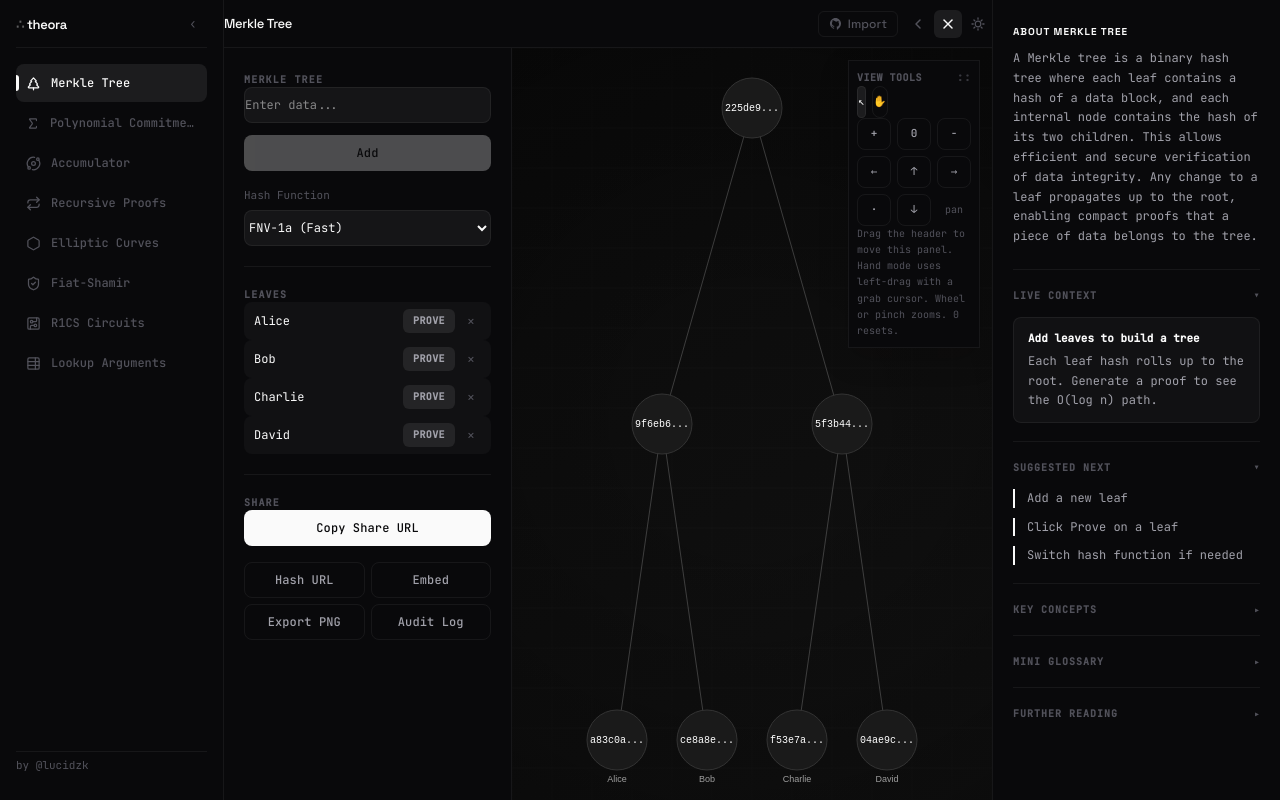
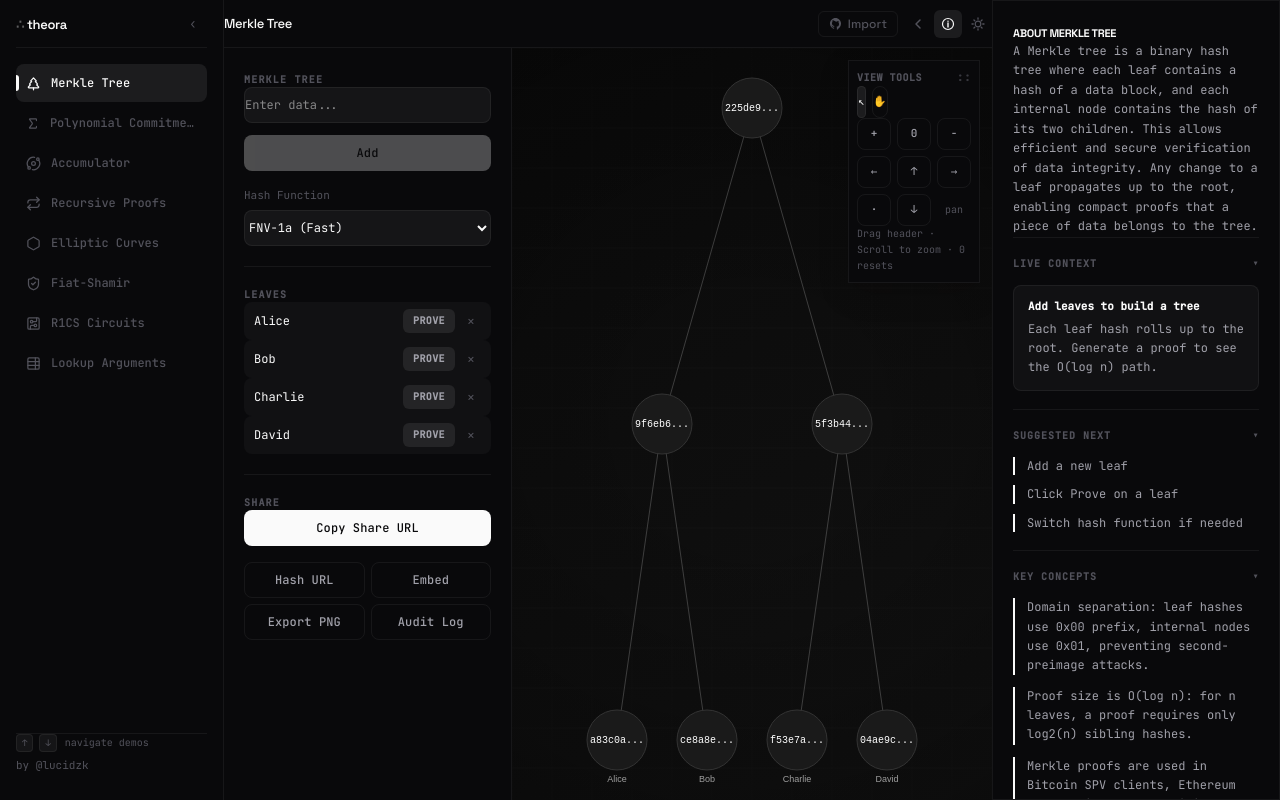
Before and after one commit to LucidSamuel/theora, a React (Vite) app: page / in a window 1280 px wide. Both pictures are taken after a click on the button "Explore Demos →". Built offline with nearby package versions, Linux system fonts and the light colour scheme.

Commit message:
ux: polish sweep — info icon, key concepts open, clickable refs, empty states, kbd nav, slider fill, toolbar hint

```diff
--- a/src/App.tsx
+++ b/src/App.tsx
@@ -1,4 +1,4 @@
-import { useEffect, useState } from 'react';
+import { useCallback, useEffect, useState } from 'react';
 import { useTheme } from '@/hooks/useTheme';
 import { useActiveDemo } from '@/hooks/useActiveDemo';
 import { Layout } from '@/components/layout/Layout';
@@ -13,6 +13,7 @@ import { EllipticDemo } from '@/demos/elliptic/EllipticDemo';
 import { FiatShamirDemo } from '@/demos/fiat-shamir/FiatShamirDemo';
 import { CircuitDemo } from '@/demos/circuit/CircuitDemo';
 import { LookupDemo } from '@/demos/lookup/LookupDemo';
+import { DEMOS } from '@/types';
 
 const DEMO_NAMES = {
   merkle: 'Merkle Tree',
@@ -34,6 +35,24 @@ export default function App() {
     document.body.classList.add('app-shell');
     return () => document.body.classList.remove('app-shell');
   }, []);
+
+  const navigateDemo = useCallback((dir: 1 | -1) => {
+    const ids = DEMOS.map((d) => d.id);
+    const idx = ids.indexOf(activeDemo);
+    const next = ids[(idx + dir + ids.length) % ids.length];
+    switchDemo(next);
+  }, [activeDemo, switchDemo]);
+
+  useEffect(() => {
+    const onKey = (e: KeyboardEvent) => {
+      const tag = (e.target as HTMLElement)?.tagName;
+      if (tag === 'INPUT' || tag === 'TEXTAREA' || tag === 'SELECT') return;
+      if (e.key === 'ArrowDown' || e.key === 'j') { e.preventDefault(); navigateDemo(1); }
+      if (e.key === 'ArrowUp' || e.key === 'k') { e.preventDefault(); navigateDemo(-1); }
+    };
+    window.addEventListener('keydown', onKey);
+    return () => window.removeEventListener('keydown', onKey);
+  }, [navigateDemo]);
 
   const renderDemo = () => {
     switch (activeDemo) {
--- a/src/components/layout/Header.tsx
+++ b/src/components/layout/Header.tsx
@@ -90,7 +90,7 @@ export function Header({ activeDemo, theme, onToggleTheme, onToggleInfo, onOpenI
 
   return (
     <header
-      className="flex items-center justify-between px-6 h-12 border-b"
+      className="flex items-center justify-between px-5 h-12 border-b"
       style={{
         backgroundColor: 'var(--bg-primary)',
         borderColor: 'var(--border)',
@@ -133,20 +133,11 @@ export function Header({ activeDemo, theme, onToggleTheme, onToggleInfo, onOpenI
             )}
           </svg>
         </HeaderBtn>
-        <HeaderBtn onClick={onToggleInfo} label="Toggle info" active={infoOpen}>
+        <HeaderBtn onClick={onToggleInfo} label="Toggle info panel" active={infoOpen}>
           <svg width="14" height="14" viewBox="0 0 14 14" fill="none">
-            {infoOpen ? (
-              <>
-                <line x1="3" y1="3" x2="11" y2="11" stroke="currentColor" strokeWidth="1.5" strokeLinecap="round"/>
-                <line x1="11" y1="3" x2="3" y2="11" stroke="currentColor" strokeWidth="1.5" strokeLinecap="round"/>
-              </>
-            ) : (
-              <>
-                <circle cx="7" cy="7" r="5.5" stroke="currentColor" strokeWidth="1.2"/>
-                <line x1="7" y1="6" x2="7" y2="10" stroke="currentColor" strokeWidth="1.4" strokeLinecap="round"/>
-                <circle cx="7" cy="4.2" r="0.7" fill="currentColor"/>
-              </>
-            )}
+            <circle cx="7" cy="7" r="5.5" stroke="currentColor" strokeWidth="1.2"/>
+            <line x1="7" y1="6" x2="7" y2="10" stroke="currentColor" strokeWidth="1.4" strokeLinecap="round"/>
+            <circle cx="7" cy="4.2" r="0.7" fill="currentColor"/>
           </svg>
         </HeaderBtn>
         <HeaderBtn onClick={onToggleTheme} label={`Switch to ${theme === 'dark' ? 'light' : 'dark'} mode`}>
--- a/src/components/layout/InfoPanel.tsx
+++ b/src/components/layout/InfoPanel.tsx
@@ -65,14 +65,17 @@ function CollapsibleSection({ title, defaultOpen = false, children }: Collapsibl
   );
 }
 
-const EXTRA_INFO: Record<DemoId, { concepts: string[]; resources: string[] }> = {
+const EXTRA_INFO: Record<DemoId, { concepts: string[]; resources: { label: string; url: string }[] }> = {
   merkle: {
     concepts: [
       'Domain separation: leaf hashes use 0x00 prefix, internal nodes use 0x01, preventing second-preimage attacks.',
       'Proof size is O(log n): for n leaves, a proof requires only log2(n) sibling hashes.',
       'Merkle proofs are used in Bitcoin SPV clients, Ethereum state tries, and certificate transparency logs.',
     ],
-    resources: ['RFC 6962 - Certificate Transparency', 'Merkle Tree in Bitcoin Wiki'],
+    resources: [
+      { label: 'RFC 6962 – Certificate Transparency', url: 'https://datatracker.ietf.org/doc/html/rfc6962' },
+      { label: 'Merkle Tree – Bitcoin Wiki', url: 'https://en.bitcoin.it/wiki/Merkle_tree' },
+    ],
   },
   polynomial: {
     concepts: [
@@ -80,7 +83,10 @@ const EXTRA_INFO: Record<DemoId, { concepts: string[]; resources: string[] }> =
       'The binding property ensures the committer cannot open to a different polynomial later.',
       'Polynomial commitments are the backbone of PlonK, Marlin, and EIP-4844 (proto-danksharding).',
     ],
-    resources: ['KZG10 paper by Kate, Zaverucha, Goldberg', 'Dankrad Feist - KZG Commitments'],
+    resources: [
+      { label: 'KZG10 – Kate, Zaverucha, Goldberg (IACR)', url: 'https://www.iacr.org/archive/asiacrypt2010/6477178/6477178.pdf' },
+      { label: 'Dankrad Feist – KZG Polynomial Commitments', url: 'https://dankradfeist.de/ethereum/2020/06/16/kate-polynomial-commitments.html' },
+    ],
   },
   accumulator: {
     concepts: [
@@ -88,7 +94,10 @@ const EXTRA_INFO: Record<DemoId, { concepts: string[]; resources: string[] }> =
       'Non-membership proofs are also possible using Bezout coefficients from the extended GCD.',
       'Accumulators are used in anonymous credentials, stateless blockchains, and revocation systems.',
     ],
-    resources: ['Boneh et al. - RSA Accumulators', 'Ozcelik et al. - Accumulators Survey'],
+    resources: [
+      { label: 'Boneh et al. – Batching Techniques for RSA', url: 'https://crypto.stanford.edu/~dabo/papers/RSAgroup.pdf' },
+      { label: 'Ozcelik et al. – Accumulators Survey (IACR)', url: 'https://eprint.iacr.org/2019/394' },
+    ],
   },
   recursive: {
     concepts: [
@@ -96,7 +105,10 @@ const EXTRA_INFO: Record<DemoId, { concepts: string[]; resources: string[] }> =
       'IVC (Incremental Verifiable Computation) compresses a chain of N computations into a single constant-size proof.',
       'Nova achieves folding without SNARKs for each step, only requiring a final SNARK at the end.',
     ],
-    resources: ['Nova: Recursive SNARKs without SNARKs', 'Halo: Recursive Proof Composition'],
+    resources: [
+      { label: 'Nova: Recursive SNARKs without SNARKs (IACR)', url: 'https://eprint.iacr.org/2021/370' },
+      { label: 'Halo: Recursive Proof Composition (IACR)', url: 'https://eprint.iacr.org/2019/1021' },
+    ],
   },
   elliptic: {
     concepts: [
@@ -104,7 +116,10 @@ const EXTRA_INFO: Record<DemoId, { concepts: string[]; resources: string[] }> =
       'Scalar multiplication repeats addition with double-and-add, which is the workhorse behind commitments and signatures.',
       'Pairing-friendly and cycle-friendly curves matter because recursive proof systems need fields and curves to line up cleanly.',
     ],
-    resources: ['Guide to Elliptic Curve Cryptography', 'Electric Coin Co. - The Pasta Curves'],
+    resources: [
+      { label: 'Guide to Elliptic Curve Cryptography', url: 'https://link.springer.com/book/9780387952734' },
+      { label: 'Electric Coin Co. – The Pasta Curves', url: 'https://electriccoin.co/blog/the-pasta-curves-for-halo-2-and-beyond/' },
+    ],
   },
   'fiat-shamir': {
     concepts: [
@@ -112,7 +127,10 @@ const EXTRA_INFO: Record<DemoId, { concepts: string[]; resources: string[] }> =
       'If a message is omitted from the transcript, the prover may be able to bias or predict the challenge.',
       'This is a transcript-binding problem, not just a hash-function problem.',
     ],
-    resources: ['Fiat-Shamir heuristic overview', 'zkSecurity - Frozen Heart style transcript bugs'],
+    resources: [
+      { label: 'Fiat & Shamir – How To Prove Yourself (CRYPTO \'86)', url: 'https://link.springer.com/chapter/10.1007/3-540-47721-7_12' },
+      { label: 'zkSecurity – Frozen Heart Transcript Bugs', url: 'https://www.zksecurity.xyz/blog/posts/frozen-heart/' },
+    ],
   },
   circuit: {
     concepts: [
@@ -120,7 +138,10 @@ const EXTRA_INFO: Record<DemoId, { concepts: string[]; resources: string[] }> =
       'A witness can satisfy some gates while still violating the full circuit if one relation is omitted.',
       'Underconstrained signals often come from assignments that never appear in a constraint.',
     ],
-    resources: ['R1CS explained', 'Underconstrained circuit research and audit reports'],
+    resources: [
+      { label: '0xPARC – R1CS Explainer', url: 'https://learn.0xparc.org/materials/circom/learning-group-1/r1cs-explainer/' },
+      { label: '0xPARC – ZK Bug Tracker (Underconstrained)', url: 'https://github.com/0xPARC/zk-bug-tracker' },
+    ],
   },
   lookup: {
     concepts: [
@@ -128,7 +149,10 @@ const EXTRA_INFO: Record<DemoId, { concepts: string[]; resources: string[] }> =
       'Modern constructions reduce the problem to comparing multisets after sorting or permutation-style compression.',
       'This saves many bespoke constraints for range checks, byte decompositions, and table-heavy gadgets.',
     ],
-    resources: ['Plookup paper', 'LogUp and modern lookup summaries'],
+    resources: [
+      { label: 'Plookup – Gabizon & Williamson (IACR)', url: 'https://eprint.iacr.org/2020/315' },
+      { label: 'LogUp – Modern Lookup Arguments (IACR)', url: 'https://eprint.iacr.org/2022/1530' },
+    ],
   },
 };
 
@@ -198,7 +222,7 @@ export function InfoPanel({ activeDemo, isOpen }: InfoPanelProps) {
 
   return (
     <aside
-      className="hidden lg:flex flex-col h-full overflow-y-auto border-l"
+      className="hidden lg:flex flex-col h-full overflow-y-auto py-5 px-5 border-l panel-surface"
       style={{
         borderColor: 'var(--border)',
         backgroundColor: 'var(--bg-primary)',
@@ -206,21 +230,12 @@ export function InfoPanel({ activeDemo, isOpen }: InfoPanelProps) {
         padding: '24px 20px 32px',
       }}
     >
-      {/* Demo title + description */}
-      <div style={{ paddingBottom: 20, marginBottom: 2 }}>
-        <h3
-          className="text-[10px] font-bold uppercase font-display"
-          style={{ color: demo.accent, letterSpacing: '0.1em', marginBottom: 10 }}
-        >
-          About {demo.title}
-        </h3>
-        <p
-          className="text-[12px] leading-relaxed"
-          style={{ color: 'var(--text-secondary)', lineHeight: 1.65 }}
-        >
-          {demo.description}
-        </p>
-      </div>
+      <h3 className="text-[11px] font-bold uppercase tracking-wider mb-2 font-display" style={{ color: demo.accent }}>
+        About {demo.title}
+      </h3>
+      <p className="text-xs leading-relaxed mb-5" style={{ color: 'var(--text-secondary)' }}>
+        {demo.description}
+      </p>
 
       {/* Collapsible sections */}
       {contextEntry && (
@@ -268,7 +283,7 @@ export function InfoPanel({ activeDemo, isOpen }: InfoPanelProps) {
         </ul>
       </CollapsibleSection>
 
-      <CollapsibleSection title="Key Concepts" accent="var(--text-muted)">
+      <CollapsibleSection title="Key Concepts" accent="var(--text-muted)" defaultOpen>
         <ul style={{ display: 'flex', flexDirection: 'column', gap: 12 }}>
           {extra.concepts.map((c, i) => (
             <li
@@ -301,8 +316,25 @@ export function InfoPanel({ activeDemo, isOpen }: InfoPanelProps) {
       <CollapsibleSection title="Further Reading" accent="var(--text-muted)">
         <ul style={{ display: 'flex', flexDirection: 'column', gap: 8 }}>
           {extra.resources.map((r, i) => (
-            <li key={i} style={{ fontSize: 12, color: demo.accent }}>
-              {r}
+            <li key={i}>
+              <a
+                href={r.url}
+                target="_blank"
+                rel="noopener noreferrer"
+                style={{
+                  fontSize: 12,
+                  color: demo.accent,
+                  textDecoration: 'none',
+                  borderBottom: `1px solid transparent`,
+                  paddingBottom: 1,
+                  transition: 'border-color 120ms ease',
+                  display: 'inline',
+                }}
+                onMouseEnter={e => ((e.currentTarget as HTMLAnchorElement).style.borderBottomColor = demo.accent)}
+                onMouseLeave={e => ((e.currentTarget as HTMLAnchorElement).style.borderBottomColor = 'transparent')}
+              >
+                {r.label} ↗
+              </a>
             </li>
           ))}
         </ul>
--- a/src/components/layout/Sidebar.tsx
+++ b/src/components/layout/Sidebar.tsx
@@ -107,6 +107,11 @@ export function Sidebar({ activeDemo, onSwitch, collapsed, onToggleCollapse }: S
       {/* Footer credit */}
       {!collapsed && (
         <div className="mt-auto pt-5" style={{ borderTop: '1px solid var(--border)' }}>
+          <div className="flex items-center gap-1.5 mb-3">
+            <span className="kbd">↑</span>
+            <span className="kbd">↓</span>
+            <span className="text-[10px]" style={{ color: 'var(--text-muted)', marginLeft: 2 }}>navigate demos</span>
+          </div>
           <a
             href="https://x.com/lucidzk"
             target="_blank"
--- a/src/components/shared/CanvasToolbar.tsx
+++ b/src/components/shared/CanvasToolbar.tsx
@@ -129,7 +129,7 @@ export function CanvasToolbar({ camera, className, storageKey }: CanvasToolbarPr
           </div>
         </div>
         <div className="mt-2 text-[10px] leading-relaxed" style={{ color: 'var(--text-muted)' }}>
-          Drag the header to move this panel. Hand mode uses left-drag with a grab cursor. Wheel or pinch zooms. <span className="font-mono">0</span> resets.
+          Drag header · Scroll to zoom · <span className="font-mono">0</span> resets
         </div>
       </div>
     </div>
--- a/src/components/shared/Controls.tsx
+++ b/src/components/shared/Controls.tsx
@@ -45,7 +45,7 @@ export function SliderControl({ label, value, min, max, step = 1, onChange }: Sl
         onChange={(e) => onChange(Number(e.target.value))}
         className="w-full h-1 rounded-full appearance-none cursor-pointer"
         style={{
-          background: `linear-gradient(to right, var(--text-muted) 0%, var(--text-muted) ${percent}%, var(--button-bg-strong) ${percent}%, var(--button-bg-strong) 100%)`,
+          background: `linear-gradient(to right, var(--text-secondary) 0%, var(--text-secondary) ${percent}%, var(--button-bg-strong) ${percent}%, var(--button-bg-strong) 100%)`,
         }}
       />
     </label>
--- a/src/demos/accumulator/AccumulatorDemo.tsx
+++ b/src/demos/accumulator/AccumulatorDemo.tsx
@@ -732,7 +732,9 @@ export function AccumulatorDemo() {
         <ControlGroup label="Elements">
           <div className="space-y-2.5 max-h-48 overflow-y-auto">
             {state.elements.length === 0 && (
-              <p className="text-sm" style={{ color: 'var(--text-muted)' }}>No elements yet</p>
+              <div className="empty-state">
+                <span className="empty-state__text">No elements yet — add a prime above</span>
+              </div>
             )}
             {state.elements.map((element, index) => (
               <div
@@ -913,7 +915,9 @@ export function AccumulatorDemo() {
         <h3 className="text-xs font-bold uppercase tracking-wider mb-3" style={{ color: '#f59e0b' }}>History</h3>
         <div className="space-y-2">
           {state.history.length === 0 && (
-            <p className="text-sm" style={{ color: 'var(--text-muted)' }}>No history yet</p>
+            <div className="empty-state">
+              <span className="empty-state__text">No history yet — add or remove elements to see operations</span>
+            </div>
           )}
           {state.history.map((entry, index) => (
             <div
--- a/src/demos/merkle/MerkleDemo.tsx
+++ b/src/demos/merkle/MerkleDemo.tsx
@@ -616,8 +616,8 @@ export function MerkleDemo() {
         <ControlGroup label="Leaves">
           <div className="space-y-1.5 max-h-60 overflow-y-auto pr-0.5">
             {state.leaves.length === 0 && (
-              <div className="text-[11px] py-2" style={{ color: 'var(--text-muted)' }}>
-                No leaves yet. Add some above.
+              <div className="empty-state">
+                <span className="empty-state__text">No leaves yet — enter data above and press Add</span>
               </div>
             )}
             {state.leaves.map((leaf, index) => (
--- a/src/index.css
+++ b/src/index.css
@@ -1106,3 +1106,64 @@ input[type="range"]::-moz-range-thumb {
   color: var(--text-primary);
   outline: none;
 }
+
+/* ─── Input focus states ─── */
+
+input[type="text"]:focus,
+input[type="number"]:focus,
+textarea:focus {
+  outline: none;
+  border-color: var(--text-muted) !important;
+  box-shadow: 0 0 0 2px var(--focus-ring);
+}
+
+select:focus {
+  outline: none;
+  border-color: var(--text-muted) !important;
+  box-shadow: 0 0 0 2px var(--focus-ring);
+}
+
+/* ─── Empty state ─── */
+
+.empty-state {
+  display: flex;
+  flex-direction: column;
+  align-items: center;
+  justify-content: center;
+  gap: 6px;
+  padding: 20px 12px;
+  border-radius: 10px;
+  border: 1px dashed var(--border);
+  text-align: center;
+}
+
+.empty-state__text {
+  font-size: 11px;
+  color: var(--text-muted);
+  line-height: 1.5;
+}
+
+/* ─── Slider refinements ─── */
+
+input[type="range"]:focus-visible {
+  outline: none;
+  box-shadow: 0 0 0 2px var(--focus-ring);
+  border-radius: 4px;
+}
+
+/* ─── Keyboard shortcut badge ─── */
+
+.kbd {
+  display: inline-flex;
+  align-items: center;
+  justify-content: center;
+  padding: 1px 5px;
+  border-radius: 4px;
+  border: 1px solid var(--border);
+  font-family: var(--font-mono);
+  font-size: 9px;
+  color: var(--text-muted);
+  background: var(--button-bg);
+  line-height: 1.6;
+  letter-spacing: 0;
+}
```
